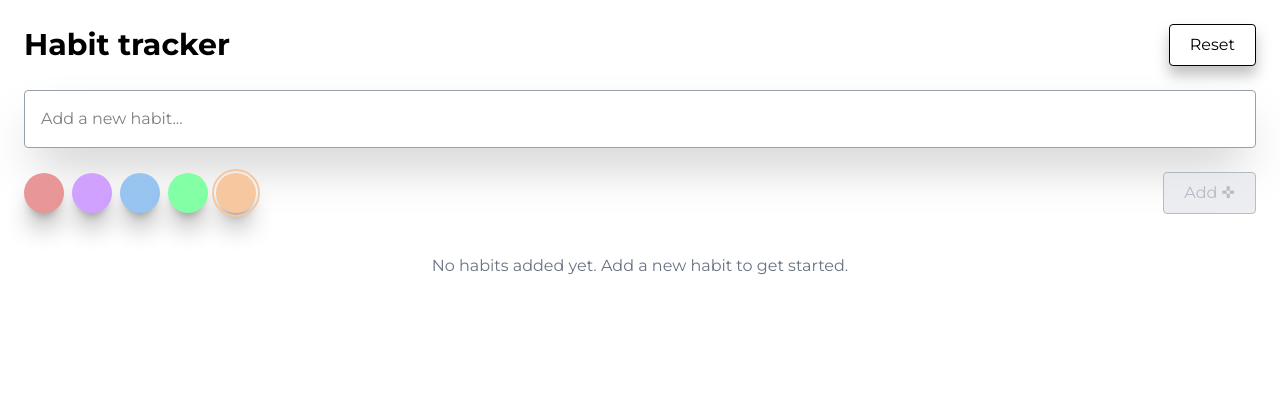
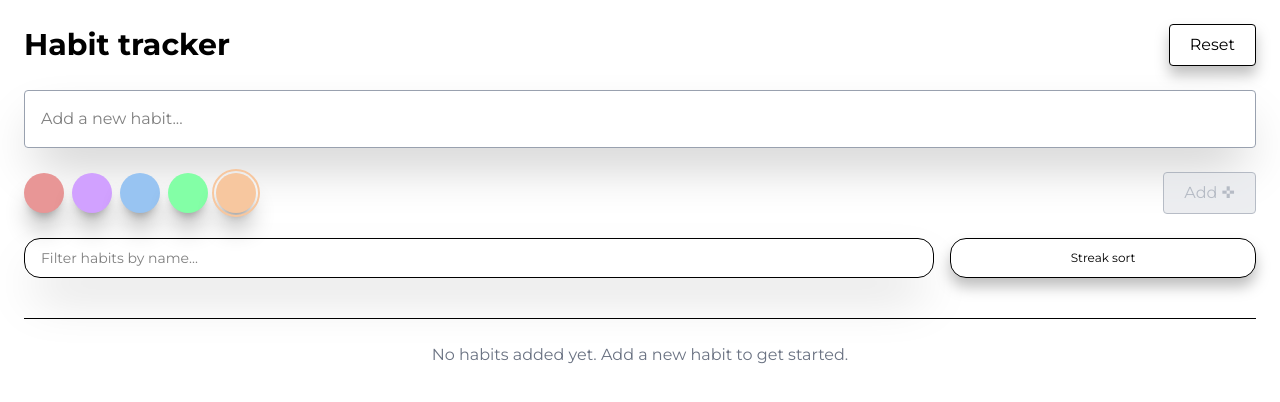
Before and after one commit to danielcueto/habit-tracker, a React (Vite) app: page / in a window 1280 px wide. Shown: the top 402 px of the page. Built offline with nearby package versions, Linux system fonts and the light colour scheme.

Commit message:
add search

```diff
--- a/src/App.tsx
+++ b/src/App.tsx
@@ -3,6 +3,7 @@ import { Button } from "./components/buttons/Button";
 import { HabitCard } from "./components/HabitCard/HabitCard";
 import { AddHabitForm } from "./components/App/AddHabitForm";
 import type { Habit } from "./types/habit";
+import { SearchHabitForm } from "./components/App/SearchHabitForm";
 
 type HabitCardRef = {
   resetCheckboxes: () => void;
@@ -10,6 +11,8 @@ type HabitCardRef = {
 
 function App() {
   const [habits, setHabits] = useState<Habit[]>([]);
+  const [searchTerm, setSearchTerm] = useState("");
+  const [isSortedByStreak, setIsSortedByStreak] = useState(false);
   const habitCardRefs = useRef<{ [key: string]: HabitCardRef | null }>({});
   const isMounted = useRef(false);
 
@@ -67,23 +70,51 @@ function App() {
     );
   };
 
+  const handleSearch = (term: string) => {
+    setSearchTerm(term);
+  };
+
+  const toggleSortByStreak = () => {
+    setIsSortedByStreak(!isSortedByStreak);
+  };
+
+  const filteredHabits = habits
+    .filter(habit =>
+      habit.title.toLowerCase().includes(searchTerm.toLowerCase())
+    )
+    .sort((a, b) => {
+      if (isSortedByStreak) {
+        const streakA = a.days.filter(Boolean).length;
+        const streakB = b.days.filter(Boolean).length;
+        return streakB - streakA;
+      }
+      return 0;
+    });
+
   return (
     <main className="flex min-h-screen gap-10 flex-col items-start justify-start p-6">
-      <section className="flex flex-col justify-start w-full gap-6 max-w-7xl mx-auto">
+      <header className="flex flex-col justify-start w-full gap-6 max-w-7xl mx-auto">
         <div className="flex w-full items-center justify-between">
           <h1 className="text-3xl font-bold">Habit tracker</h1>
           <Button onClick={resetAllHabits} text="Reset" />
         </div>
         <AddHabitForm onSubmit={addHabit} />
-      </section>
+        <SearchHabitForm
+          onSearch={handleSearch}
+          onSortByStreak={toggleSortByStreak}
+          isSortedByStreak={isSortedByStreak}
+        />
+      </header>
 
-      <section className="grid grid-cols-1 lg:grid-cols-2 xl:grid-cols-3 gap-6 w-full max-w-7xl mx-auto">
-        {habits.length === 0 ? (
+      <section className="grid grid-cols-1 lg:grid-cols-2 xl:grid-cols-3 gap-6 w-full max-w-7xl mx-auto border-t pt-6">
+        {filteredHabits.length === 0 ? (
           <p className="text-gray-500 col-span-full text-center">
-            No habits added yet. Add a new habit to get started.
+            {habits.length === 0
+              ? "No habits added yet. Add a new habit to get started."
+              : "No habits match your search criteria."}
           </p>
         ) : (
-          habits.map((habit) => (
+          filteredHabits.map((habit) => (
             <HabitCard
               key={habit.id}
               title={habit.title}
--- /dev/null
+++ b/src/components/App/SearchHabitForm.tsx
@@ -0,0 +1,31 @@
+import { useState } from "react";
+import { SearchButton } from "../buttons/SearchButton";
+import { SearchInput } from "../inputs/SearchInput";
+
+type SearchHabitFormProps = {
+  onSearch: (searchTerm: string) => void;
+  onSortByStreak: () => void;
+  isSortedByStreak: boolean;
+};
+
+export function SearchHabitForm({ onSearch, onSortByStreak, isSortedByStreak }: SearchHabitFormProps) {    const [searchTerm, setSearchTerm] = useState("");
+
+    const handleSearch = (value: string) => {
+        setSearchTerm(value);
+        onSearch(value);
+    };
+
+    return (
+        <div className="flex justify-center items-stretch gap-4 w-full">
+            <SearchInput
+                value={searchTerm}
+                onChange={handleSearch}
+                placeholder="Filter habits by name..."
+            />
+            <SearchButton
+                text={isSortedByStreak ? "Default sort" : "Streak sort"}
+                onClick={onSortByStreak}
+            />
+        </div>
+    );
+}
--- /dev/null
+++ b/src/components/buttons/SearchButton.tsx
@@ -0,0 +1,26 @@
+type ButtonProps = {
+    text: string;
+    type?: "button" | "submit";
+    onClick?: () => void;
+    disabled?: boolean;
+};
+
+export function SearchButton({
+    text,
+    type = "button",
+    onClick = () => { },
+    disabled = false,
+}: ButtonProps) {
+    return (
+        <button
+            type={type}
+            onClick={onClick}
+            disabled={disabled} className={`py-2.5 px-1 h-10 flex-1/3 text-xs rounded-2xl border transition-all duration-100 ease-in-out  ${disabled
+                ? "bg-gray-200 text-gray-400 cursor-not-allowed opacity-70"
+                : "bg-white drop-shadow-xl/25 text-black hover:bg-gray-300 cursor-pointer hover:scale-105 active:scale-95"
+                }`}
+        >
+            {text}
+        </button>
+    );
+}
--- a/src/components/inputs/InputBox.tsx
+++ b/src/components/inputs/InputBox.tsx
@@ -1,4 +1,4 @@
-import { useState, useEffect } from "react";
+import { useState, useEffect, useRef } from "react";
 
 type InputBoxProps = {
   onChange: (e: React.ChangeEvent<HTMLInputElement>) => void;
@@ -6,19 +6,23 @@ type InputBoxProps = {
   value?: string;
 };
 
-export function InputBox({ onChange, value = "", placeholder = "Type here..." }: InputBoxProps) {
-  const [inputValue, setInputValue] = useState(value);
+export function InputBox({ onChange, value = "", placeholder = "Type here..." }: InputBoxProps) {  const [inputValue, setInputValue] = useState(value);
   const [touched, setTouched] = useState(false);
   const isEmpty = inputValue.trim().length === 0;
+  const isUserInput = useRef(false);
 
   useEffect(() => {
+    if (value === "" && !isUserInput.current) {
+      setTouched(false);
+    }
     setInputValue(value);
+    isUserInput.current = false;
   }, [value]);
-
   const handleChange = (e: React.ChangeEvent<HTMLInputElement>) => {
     const newValue = e.target.value;
     setInputValue(newValue);
     setTouched(true);
+    isUserInput.current = true;
     onChange(e);
   };
 
--- /dev/null
+++ b/src/components/inputs/SearchInput.tsx
@@ -0,0 +1,35 @@
+import { useState, useEffect } from "react";
+
+type SearchInputProps = {
+  onChange: (value: string) => void;
+  placeholder?: string;
+  value?: string;
+};
+
+export function SearchInput({ onChange, value = "", placeholder = "Search..." }: SearchInputProps) {
+  const [inputValue, setInputValue] = useState(value);
+
+  useEffect(() => {
+    setInputValue(value);
+  }, [value]);
+
+  const handleChange = (e: React.ChangeEvent<HTMLInputElement>) => {
+    const newValue = e.target.value;
+    setInputValue(newValue);
+    onChange(newValue);
+  };
+
+  return (
+    <div className="w-full flex items-center">
+      <input
+        type="text"
+        onChange={handleChange}
+        value={inputValue}
+        placeholder={placeholder}
+        className="w-full border rounded-2xl py-2.5 px-4
+                text-sm h-10
+                focus:outline-neutral-900 focus:outline shadow-2xl"
+      />
+    </div>
+  );
+}
--- a/src/components/modals/ModalEditHabit.tsx
+++ b/src/components/modals/ModalEditHabit.tsx
@@ -21,7 +21,6 @@ export function ModalEditHabit({ isOpen, onConfirm, onClose, colorSelected, titl
     const [habitTitle, setHabitTitle] = useState(title);
     const [canSubmit, setCanSubmit] = useState(false);
 
-    // Actualiza los estados cuando cambian las props o cuando el modal se abre
     useEffect(() => {
         if (isOpen) {
             setSelectedColor(colorSelected);
```
